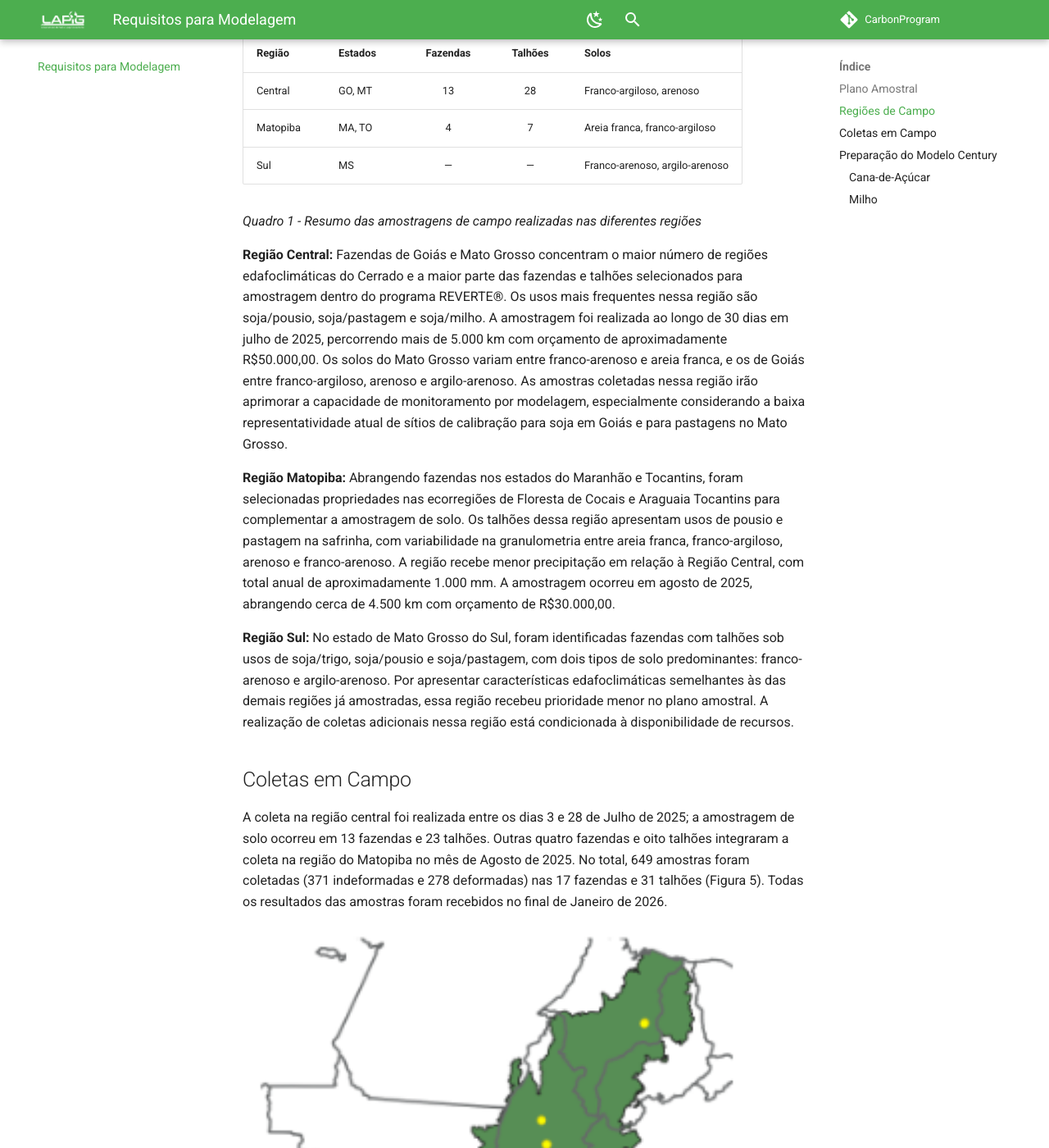
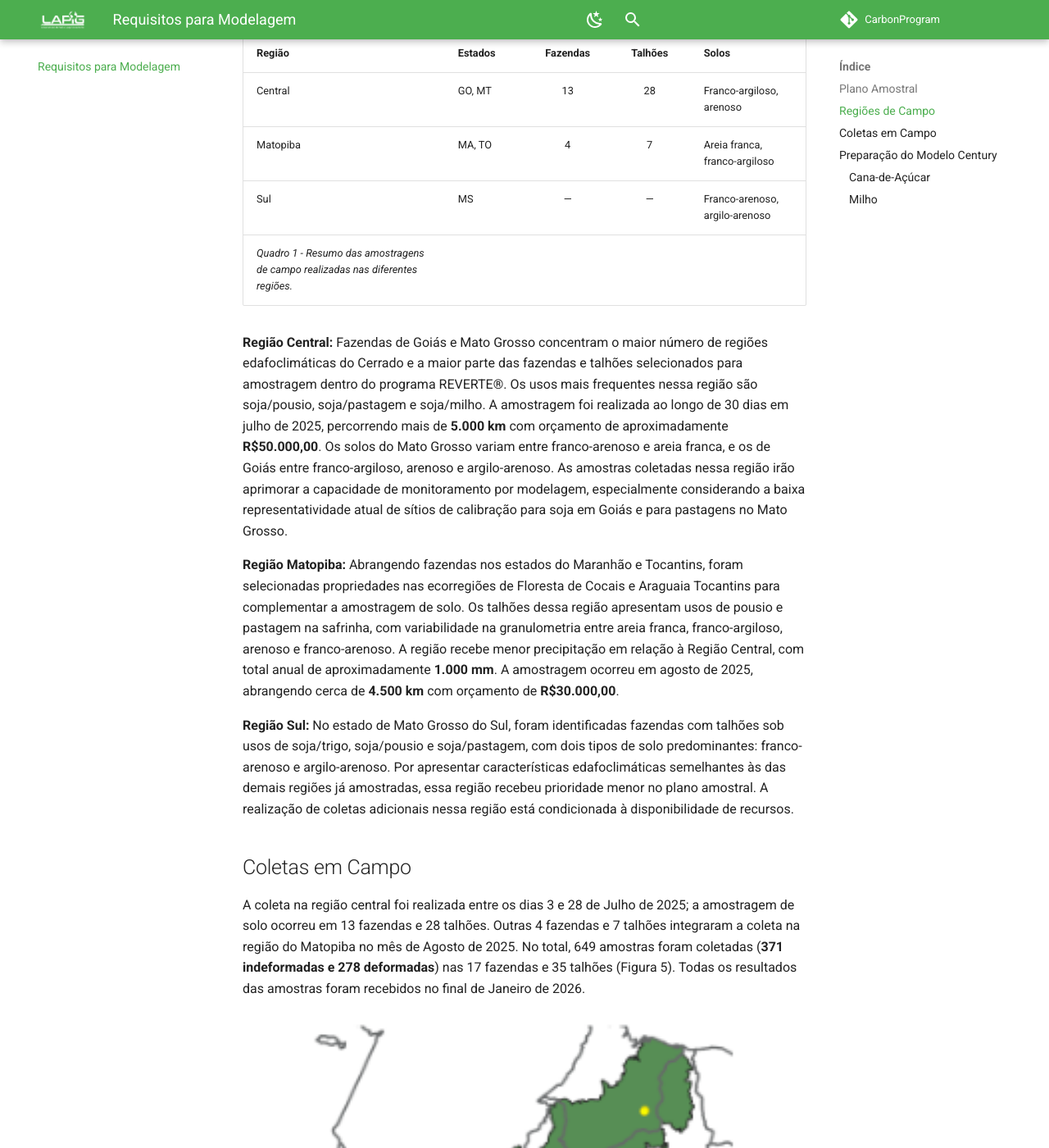
Before and after one commit to FelipeJesusRemoteSensing/CarbonProgram, an MkDocs documentation site: the page built from docs/mds/requisitos_para_modelagem.md, in a window 1280 px wide and 1400 px high, scrolled down 4694 px. Shown: the whole window at 82% size. Built offline with MkDocs 1.6.1 and Material for MkDocs 9.7.7, drawn with Linux system fonts in a browser that asks for light colours; comment, search, counter and statistics services are not loaded; some of the changed text lies outside the part shown.

Commit message:
Update requisitos_para_modelagem.md

```diff
--- a/docs/mds/requisitos_para_modelagem.md
+++ b/docs/mds/requisitos_para_modelagem.md
@@ -60,9 +60,9 @@
 
 ## Plano Amostral
 
-O plano amostral na Figura 4 foi utilizado para toda a amostragem realizada em campo. Para cada talhão, foi realizada uma seleção aleatória de três regiões de 1 ha onde seriam coletados amostras indeformadas para estimativas de densidade, e deformados para análise de granulometria, pH e carbono. As amostras indeformadas foram retiradas do ponto central da área amostral com amostrador de impacto em camadas 0 - 5, 5 - 10, 10 - 20, e 20 - 30 cm e transferidos para sacola para reutilização do anel kopek com volume conhecido.
+O plano amostral na Figura 4 foi utilizado para toda a amostragem realizada em campo. Para cada talhão, foi realizada uma seleção aleatória de três regiões de 1 ha onde seriam coletados amostras indeformadas para estimativas de densidade, e deformados para análise de granulometria, pH e carbono. As amostras indeformadas foram retiradas do ponto central da área amostral com amostrador de impacto em camadas **0 - 5, 5 - 10, 10 - 20, e 20 - 30 cm** e transferidos para sacola para reutilização do anel kopek com volume conhecido.
 
-Em volta da amostra indeformada, 5 pontos entre uma distância de 3 m do ponto central foram amostrados com trado sonda para compor uma amostra composta nas profundidades de 0 - 10, 10 - 20, e 20 - 30 cm (amostra deformada). As amostras foram depositadas em um balde e misturadas. Em seguida, uma porção de 500 g de cada profundidade foi separada e seca ao ar livre para ser transportada ao laboratório.
+Em volta da amostra indeformada, 5 pontos entre uma distância de **3 m** do ponto central foram amostrados com trado sonda para compor uma amostra composta nas profundidades de **0 - 10, 10 - 20, e 20 - 30 cm** (amostra deformada). As amostras foram depositadas em um balde e misturadas. Em seguida, uma porção de 500 g de cada profundidade foi separada e seca ao ar livre para ser transportada ao laboratório.
 
 ![Distribuição de amostras](../base_dados/images/campo_procedimento.png){ width="100%" }
 *Figura 4. Desenho amostral das coletas das amostras de solo.*
@@ -76,8 +76,7 @@
 | Central | GO, MT | 13 | 28 | Franco-argiloso, arenoso |
 | Matopiba | MA, TO | 4 | 7 | Areia franca, franco-argiloso |
 | Sul | MS | — | — | Franco-arenoso, argilo-arenoso |
-
-*Quadro 1 - Resumo das amostragens de campo realizadas nas diferentes regiões*
+*Quadro 1 - Resumo das amostragens de campo realizadas nas diferentes regiões.*
 
 <!-- **Região Central:** Fazendas de Goiás e Mato Grosso constam com o maior número de regiões edafoclimáticas do Cerrado e o maior número de Fazendas e Talhões dentro do programa REVERTE® (Figura 5A). Dos 119 talhões que fazem parte do programa, 79 estão nesta região. Também incluem os usos mais frequentes, sendo soja/pousio, soja/pastagem e soja/milho. Nessa região a equipe completou a amostragem em 13 fazendas e 28 talhões ao longo de 30 dias no mês de Julho 2025.
 A equipe percorreu mais de 5000 km e o projeto contou com um orçamento de aproximadamente R$50.000,00. Os solos do Mato Grosso variam entre franco arenoso e areia franca, e de Goiás entre franco-argiloso, arenoso e argilo-arenoso. Considerando a inexistência de amostragem atual de calibração e validação para a modelagem de soja no estado de Goiás, e a escassez de amostras para pastagens no estado de Mato Grosso, com uma distribuição geográfica limitada às proximidades da fronteira com Goiás, as amostras provenientes das talhões e fazendas REVERTE® irão aprimorar a capacidade de monitoramento da região por meio de modelagem.
@@ -86,35 +85,33 @@
 
 **Região Sul:** No estado de Mato Grosso do Sul, tem quatro fazendas e treze talhões que fazem parte do Programa REVERTE®. Nesta região conta com talhões com usos de soja/trigo além do soja/pousio, e soja/pastagem. Tem dois tipos de solos distintos, franco-arenoso e argilo-arenoso. Como a textura dos solos, usos e variáveis edafoclimáticas não são muito diferentes das fazendas e regiões incluídos no plano de amostragem em outros estados, a amostragem dessa região teve prioridade menor. O campo adicional para fazer amostragem nesta região dependerá de recursos adicionais. -->
 
-**Região Central:** Fazendas de Goiás e Mato Grosso concentram o maior número de regiões edafoclimáticas do Cerrado e a maior parte das fazendas e talhões selecionados para amostragem dentro do programa REVERTE®. Os usos mais frequentes nessa região são soja/pousio, soja/pastagem e soja/milho. A amostragem foi realizada ao longo de 30 dias em julho de 2025, percorrendo mais de 5.000 km com orçamento de aproximadamente R$50.000,00.
+**Região Central:** Fazendas de Goiás e Mato Grosso concentram o maior número de regiões edafoclimáticas do Cerrado e a maior parte das fazendas e talhões selecionados para amostragem dentro do programa REVERTE®. Os usos mais frequentes nessa região são soja/pousio, soja/pastagem e soja/milho. A amostragem foi realizada ao longo de 30 dias em julho de 2025, percorrendo mais de **5.000 km** com orçamento de aproximadamente **R$50.000,00**.
 Os solos do Mato Grosso variam entre franco-arenoso e areia franca, e os de Goiás entre franco-argiloso, arenoso e argilo-arenoso. As amostras coletadas nessa região irão aprimorar a capacidade de monitoramento por modelagem, especialmente considerando a baixa representatividade atual de sítios de calibração para soja em Goiás e para pastagens no Mato Grosso.
 
-**Região Matopiba:** Abrangendo fazendas nos estados do Maranhão e Tocantins, foram selecionadas propriedades nas ecorregiões de Floresta de Cocais e Araguaia Tocantins para complementar a amostragem de solo. Os talhões dessa região apresentam usos de pousio e pastagem na safrinha, com variabilidade na granulometria entre areia franca, franco-argiloso, arenoso e franco-arenoso. A região recebe menor precipitação em relação à Região Central, com total anual de aproximadamente 1.000 mm. A amostragem ocorreu em agosto de 2025, abrangendo cerca de 4.500 km com orçamento de R$30.000,00.
+**Região Matopiba:** Abrangendo fazendas nos estados do Maranhão e Tocantins, foram selecionadas propriedades nas ecorregiões de Floresta de Cocais e Araguaia Tocantins para complementar a amostragem de solo. Os talhões dessa região apresentam usos de pousio e pastagem na safrinha, com variabilidade na granulometria entre areia franca, franco-argiloso, arenoso e franco-arenoso. A região recebe menor precipitação em relação à Região Central, com total anual de aproximadamente **1.000 mm**. A amostragem ocorreu em agosto de 2025, abrangendo cerca de **4.500 km** com orçamento de **R$30.000,00**.
 
 **Região Sul:** No estado de Mato Grosso do Sul, foram identificadas fazendas com talhões sob usos de soja/trigo, soja/pousio e soja/pastagem, com dois tipos de solo predominantes: franco-arenoso e argilo-arenoso. Por apresentar características edafoclimáticas semelhantes às das demais regiões já amostradas, essa região recebeu prioridade menor no plano amostral. A realização de coletas adicionais nessa região está condicionada à disponibilidade de recursos.
 
 
 ## Coletas em Campo
 
-A coleta na região central foi realizada entre os dias 3 e 28 de Julho de 2025; a amostragem de solo ocorreu em 13 fazendas e 23 talhões. Outras quatro fazendas e oito talhões integraram a coleta na região do Matopiba no mês de Agosto de 2025.
-No total, 649 amostras foram coletadas (371 indeformadas e 278 deformadas) nas 17 fazendas e 31 talhões (Figura 5). Todas os resultados das amostras foram recebidos no final de Janeiro de 2026.
+A coleta na região central foi realizada entre os dias 3 e 28 de Julho de 2025; a amostragem de solo ocorreu em 13 fazendas e 28 talhões. Outras 4 fazendas e 7 talhões integraram a coleta na região do Matopiba no mês de Agosto de 2025.
+No total, 649 amostras foram coletadas (**371 indeformadas e 278 deformadas**) nas 17 fazendas e 35 talhões (Figura 5). Todas os resultados das amostras foram recebidos no final de Janeiro de 2026.
 
 ![Distribuição de amostras](../base_dados/images/distribuicao_amostras.png){ width="100%" }
 *Figura 5. Distribuição das fazendas selecionadas para coleta de amostras de carbono no solo.*
 
-Nas amostras de campo houve grande variabilidade em textura e carbono. O carbono em áreas de pastagem variou entre 20 e 88 T ha-1 considerando 0 - 30 cm de profundidade, e em áreas de cultivo varia entre 19 e 72 T ha-1.  Onde temos amostras de pasto e cultivo na
-mesma fazenda, observamos que a maioria mostrou
-maior estoque de carbono nas áreas cultivadas.
+Nas amostras de campo houve grande variabilidade em textura e carbono. O carbono em áreas de pastagem variou entre 20 e 88 T ha⁻¹ considerando 0 - 30 cm de profundidade, e em áreas de cultivo varia entre **19 e 72 T ha⁻¹**.  Onde temos amostras de pasto e cultivo na mesma fazenda, observou-se que a maioria apresentou **maior estoque de carbono nas áreas cultivadas**.
 
 
 ## Preparação do Modelo Century
 
-Foi realizada uma revisão da literatura para obtenção de dados de referência de carbono orgânico no solo em áreas com cultivo de cana de açúcar e milho no Cerrado na cual foram encontrados dados 25 de sítios sob cultivo de Cana e 42 sob cultivo de milho. Os dados de cana de açúcar encontram-se concentrados na região centro-sul que é a região com clima mais propício para esse cultivo (Oliveira et al., 2012) (Figura 6A) enquanto os dados de milho encontram-se mais bem distribuídos pelo bioma (Figura 6B).
+Foi realizada uma revisão da literatura para obtenção de dados de referência de carbono orgânico no solo em áreas com cultivo de cana de açúcar e milho no Cerrado na qual foram encontrados dados de **25 sítios** sob cultivo de cana e **42 sítios** sob cultivo de milho. Os dados de cana de açúcar encontram-se concentrados na região centro-sul que é a região com clima mais propício para esse cultivo (Oliveira et al., 2012) (Figura 6A) enquanto os dados de milho encontram-se mais bem distribuídos pelo bioma (Figura 6B).
 
 ![Calibração](../base_dados/images/calval.png)
 *Figura 6. Mapa da área de estudo (bioma Cerrado), com a localização dos sítios de calibração (0-20 cm) para os cultivos de: A) cana de açúcar e B) milho.*
 
-A revisão bibliográfica para obtenção de dados de carbono na biomassa da cana de açúcar (Figura 7A) e biomassa e grãos do milho (Figura 7B) precisou incluir dados amostrados em outras regiões do Brasil, uma vez que o número de referências encontradas considerando somente o Cerrado foi muito baixa. Para trabalhos que apresentavam apenas dados de matéria seca a conversão para carbono foi realizada considerando o fator de conversão de 50% (IPCC, 2006).
+A revisão bibliográfica para obtenção de dados de carbono na biomassa da cana de açúcar (Figura 7A) e biomassa e grãos do milho (Figura 7B) precisou incluir dados amostrados em outras regiões do Brasil, uma vez que o número de referências encontradas considerando somente o Cerrado foi muito baixa. Para trabalhos que apresentavam apenas dados de matéria seca a conversão para carbono foi realizada considerando o fator de conversão de **50%** (IPCC, 2006).
 
 ![Referência Cana](../base_dados/images/referencia1.png)
 *Figura 7A. Valores de referência de carbono na biomassa aérea e radicular da cana de açúcar no Brasil.*
```
